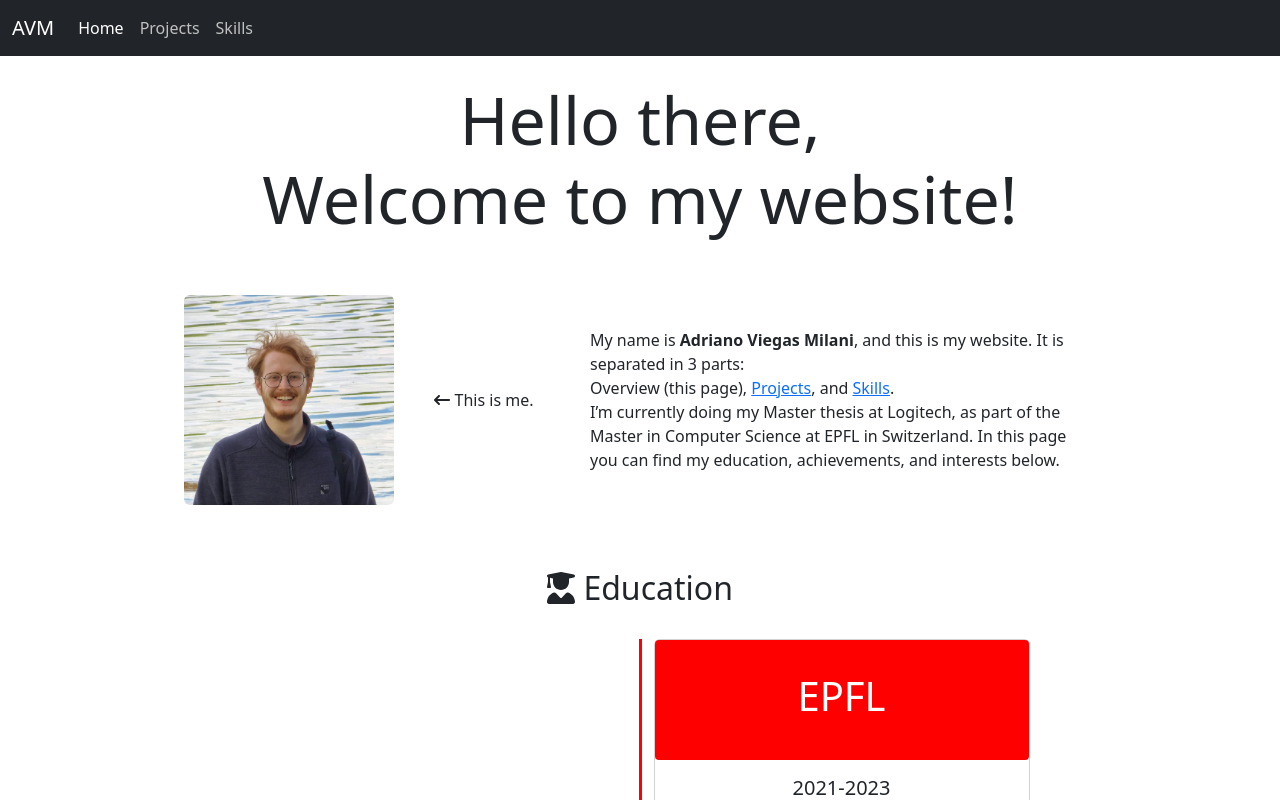
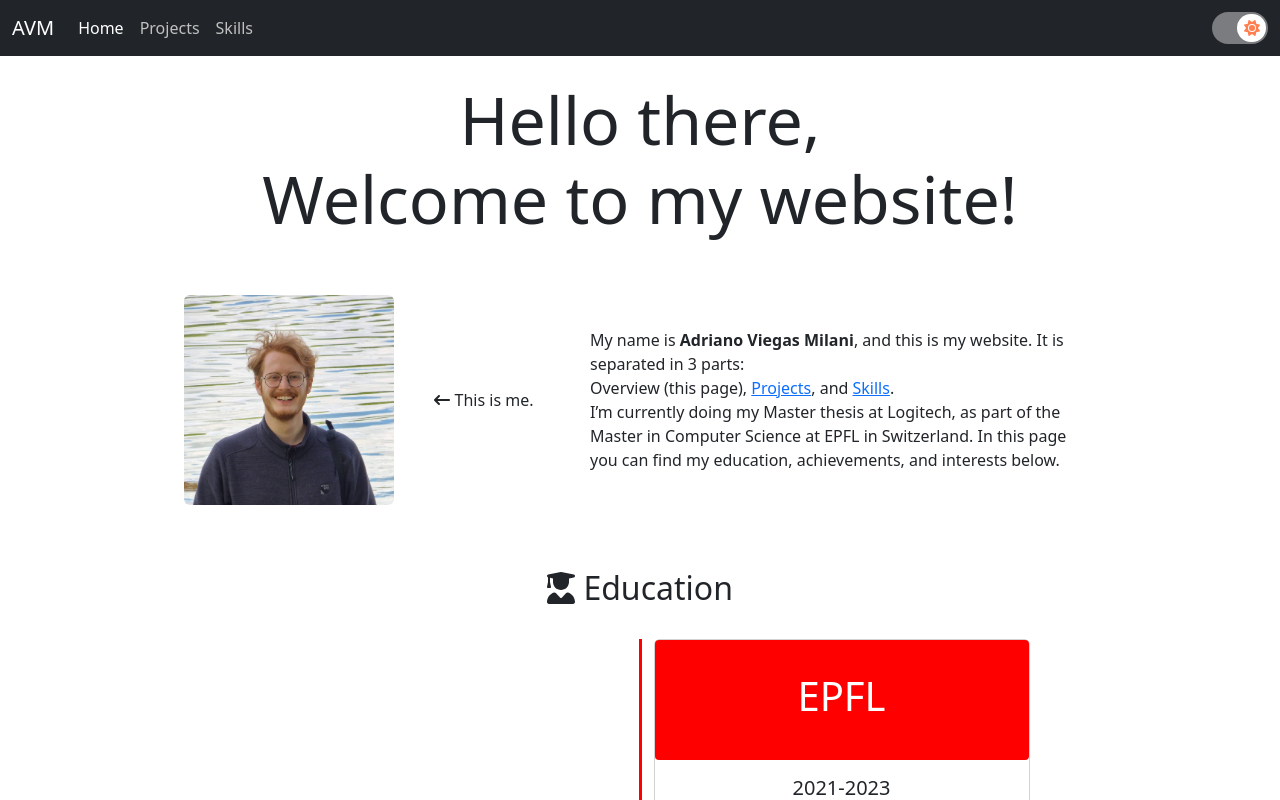
Before and after one commit to AdrianoVM/AdrianoVM.github.io, a React (Create React App) app in the folder personal-website/: page / in a window 1280 px wide. Shown: the top 800 px of the page. Built offline with nearby package versions, Linux system fonts and the light colour scheme.

Commit message:
Adding capacity to enter dark mode

```diff
--- a/personal-website/src/App.css
+++ b/personal-website/src/App.css
@@ -26,10 +26,48 @@
 }
 
 .nav-item a:hover {
-  color: white;
+  color: silver;
 
 }
 
+.nav-underline .nav-link.active {
+  font-weight: var(--bs-nav-link-font-weight);
+}
+
+
+
+.switch {
+  width: 3.5em;
+  height: 2em;
+  background-color: rgba(255, 255, 255, 0.4);
+  display: flex;
+  border-radius: 50px;
+  padding: 2px;
+  cursor: pointer;
+}
+
+.switchlight {
+  justify-content: flex-end;
+}
+
+.switchdark {
+  justify-content: flex-start;
+}
+
+.switch input {
+  opacity: 0;
+  width: 0;
+  height: 0;
+}
+
+.handle {
+  width: 1.8em;
+  height: 1.8em;
+  background-color: white;
+  border-radius: 40px;
+  display: flex;
+  justify-content: center;
+}
 
 .hello {
   font-size: calc(1.5rem + 3.3vw);
--- a/personal-website/src/components/nav/index.jsx
+++ b/personal-website/src/components/nav/index.jsx
@@ -1,6 +1,7 @@
 import 'bootstrap/dist/css/bootstrap.min.css'
 import { NavLink } from "react-router-dom";
-import { Nav, Navbar, Container } from 'react-bootstrap'
+import { Nav, Navbar, Container, Button } from 'react-bootstrap';
+import ThemeToggle from './themeToggle';
 
 const NavB = (props) => {
   const {expanded, setExpanded} = props;
@@ -37,13 +38,17 @@ const NavB = (props) => {
             </NavLink>
             </li>
           </ul>
+
           </Nav>
+          <ul className="navbar-nav flex-row flex-wrap ms-md-auto">
+          <li className='Nav-item align-items-center'>
+            <ThemeToggle></ThemeToggle>
+            </li>
+          </ul>
         </Navbar.Collapse>
       </Container>
     </Navbar>
     )
 };
 
-
-
 export default NavB;
--- /dev/null
+++ b/personal-website/src/components/nav/themeToggle.js
@@ -0,0 +1,55 @@
+import React, { useState } from "react";
+import { motion } from "framer-motion";
+import { faSun, faMoon } from '@fortawesome/free-solid-svg-icons';
+import { FontAwesomeIcon } from '@fortawesome/react-fontawesome';
+
+export default function ThemeToggle() {
+  const MIcon = motion(FontAwesomeIcon);
+  const [isOn, setIsOn] = useState(false);
+  const getStoredTheme = () => localStorage.getItem('theme');
+
+  function getPreference() {
+    return window.matchMedia('(prefers-color-scheme: dark)').matches ? 'dark' : 'light';
+  }
+
+  const getPreferredTheme = () => {
+    const storedTheme = getStoredTheme()
+    if (storedTheme) {
+      return storedTheme
+    }
+
+    return getPreference();
+  }
+
+  function setToggleFromTheme(theme){
+    setIsOn(theme === "light");
+    localStorage.setItem('theme', theme);
+    document.documentElement.setAttribute('data-bs-theme', theme);
+  }
+
+  React.useEffect(() => setToggleFromTheme(getPreferredTheme()), [])
+
+  function toggleSwitch() {
+    const theme = !isOn ? "light" : "dark";
+    setToggleFromTheme(theme)
+  }
+
+
+
+  return (
+    <label className={"align-items-center switch switch" + (isOn ? "light" : "dark")}>
+    <input type='checkbox' checked={isOn} onChange={toggleSwitch}></input>
+    <motion.div className="handle align-items-center" layout transition={spring} >
+      <MIcon icon={isOn ? faSun : faMoon} style={{color: (isOn ? "coral" : "darkblue")}}/>
+    </motion.div>
+
+    </label>
+
+  );
+}
+
+const spring = {
+  type: "spring",
+  stiffness: 700,
+  damping: 30
+};
--- a/personal-website/src/pages/index.js
+++ b/personal-website/src/pages/index.js
@@ -4,7 +4,7 @@ import React from 'react';
 import Timeline from '../components/card/timeline';
 import { Link } from 'react-router-dom';
 import { faArrowAltCircleRight, faArrowLeftLong, faDiceD6, faFileAlt, faMedal, faStar, faTools, faUserGraduate} from '@fortawesome/free-solid-svg-icons';
-import { FontAwesomeIcon } from '@fortawesome/react-fontawesome'
+import { FontAwesomeIcon } from '@fortawesome/react-fontawesome';
 import NavButton from '../components/nav/button';
 import { HashLink } from 'react-router-hash-link';
 import Interests from '../components/interests';
```
Also changed, not shown: personal-website/package.json (+4 -4 lines), 1 other file (tests, documents, lock files or other folders).
